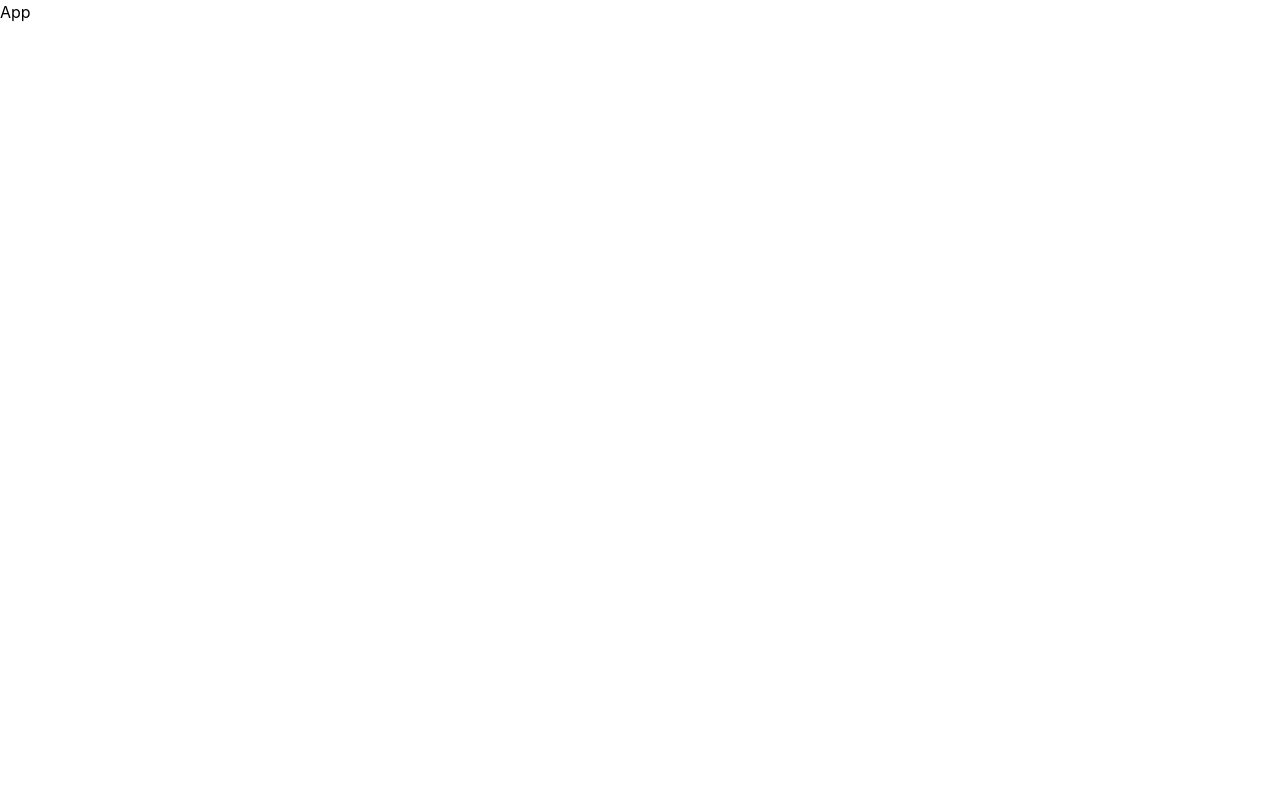
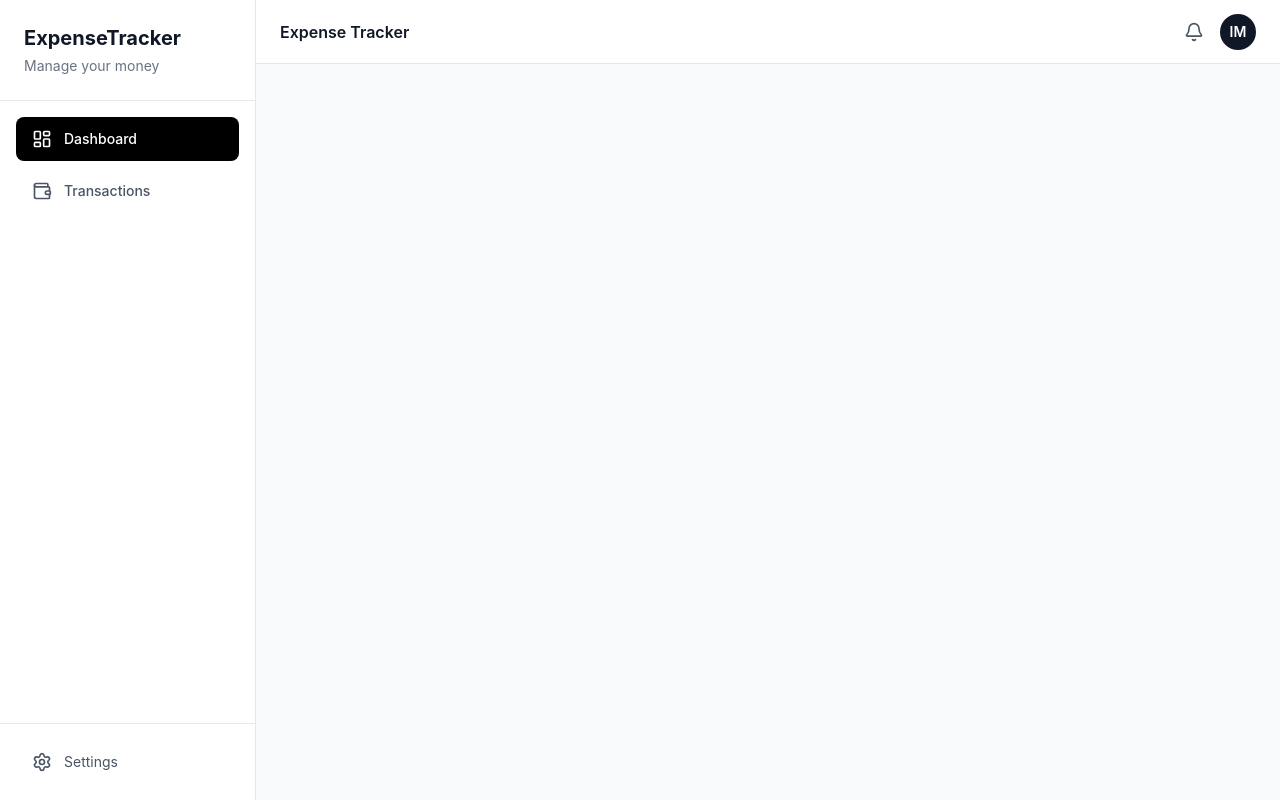
Before and after one commit to ian-michael254/expense_tracker, a React (Vite) app: page / in a window 1280 px wide. Built offline with nearby package versions, Linux system fonts and the light colour scheme.

Commit message:
feat:intergrated the application shell with the main entry point of the application

```diff
--- a/src/App.tsx
+++ b/src/App.tsx
@@ -1,10 +1,11 @@
+import Shell from "./components/layout/Shell"
 
 
 
 const App = () => {
   return (
     <div className=''>
-      App
+      <Shell />
 
     </div>
   )
--- a/src/components/layout/Shell.tsx
+++ b/src/components/layout/Shell.tsx
@@ -1,9 +1,25 @@
 
+
+import { Outlet } from "react-router-dom";
+import Sidebar from "./SideBar";
+import Topbar from "./TopBar";
 
 const Shell = () => {
   return (
-    <div>App Shell</div>
-  )
-}
+    <div className="min-h-screen bg-gray-50">
+      <div className="flex">
+        <Sidebar />
 
-export default Shell
+        <div className="flex min-h-screen flex-1 flex-col">
+          <Topbar />
+
+          <main className="flex-1 p-4 md:p-6">
+            <Outlet />
+          </main>
+        </div>
+      </div>
+    </div>
+  );
+};
+
+export default Shell;
--- a/src/components/layout/TopBar.tsx
+++ b/src/components/layout/TopBar.tsx
@@ -1,9 +1,27 @@
 
 
-const TopBar = () => {
+import { Bell } from "lucide-react";
+
+const Topbar = () => {
   return (
-    <div>TopBar</div>
-  )
-}
+    <header className="flex h-16 items-center justify-between border-b border-gray-200 bg-white px-4 md:px-6">
+      <div>
+        <h2 className="font-semibold text-gray-900">
+          Expense Tracker
+        </h2>
+      </div>
 
-export default TopBar
+      <div className="flex items-center gap-4">
+        <button className="relative text-gray-600 hover:text-gray-900">
+          <Bell size={20} />
+        </button>
+
+        <div className="flex h-9 w-9 items-center justify-center rounded-full bg-gray-900 text-sm font-semibold text-white">
+          IM
+        </div>
+      </div>
+    </header>
+  );
+};
+
+export default Topbar;
```
